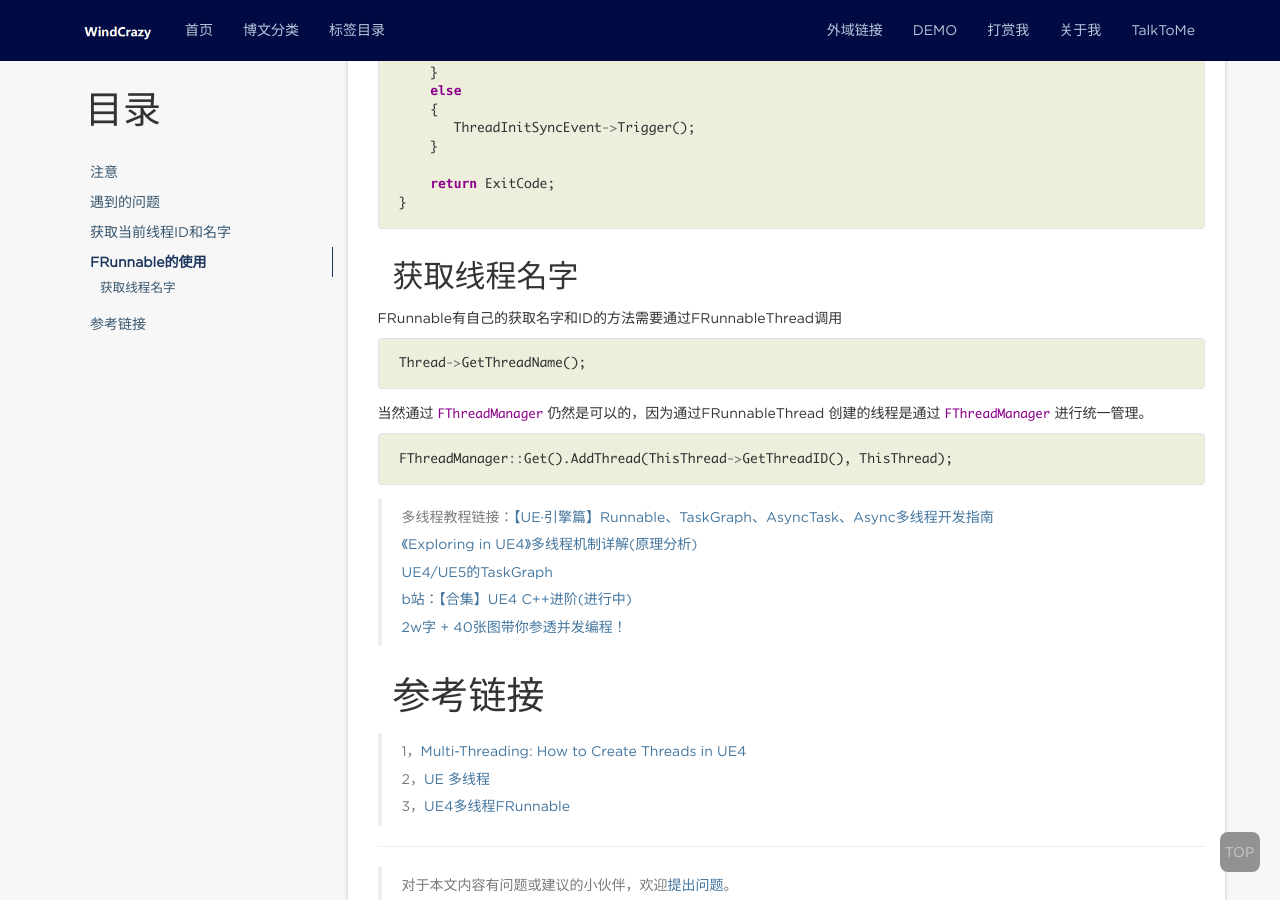
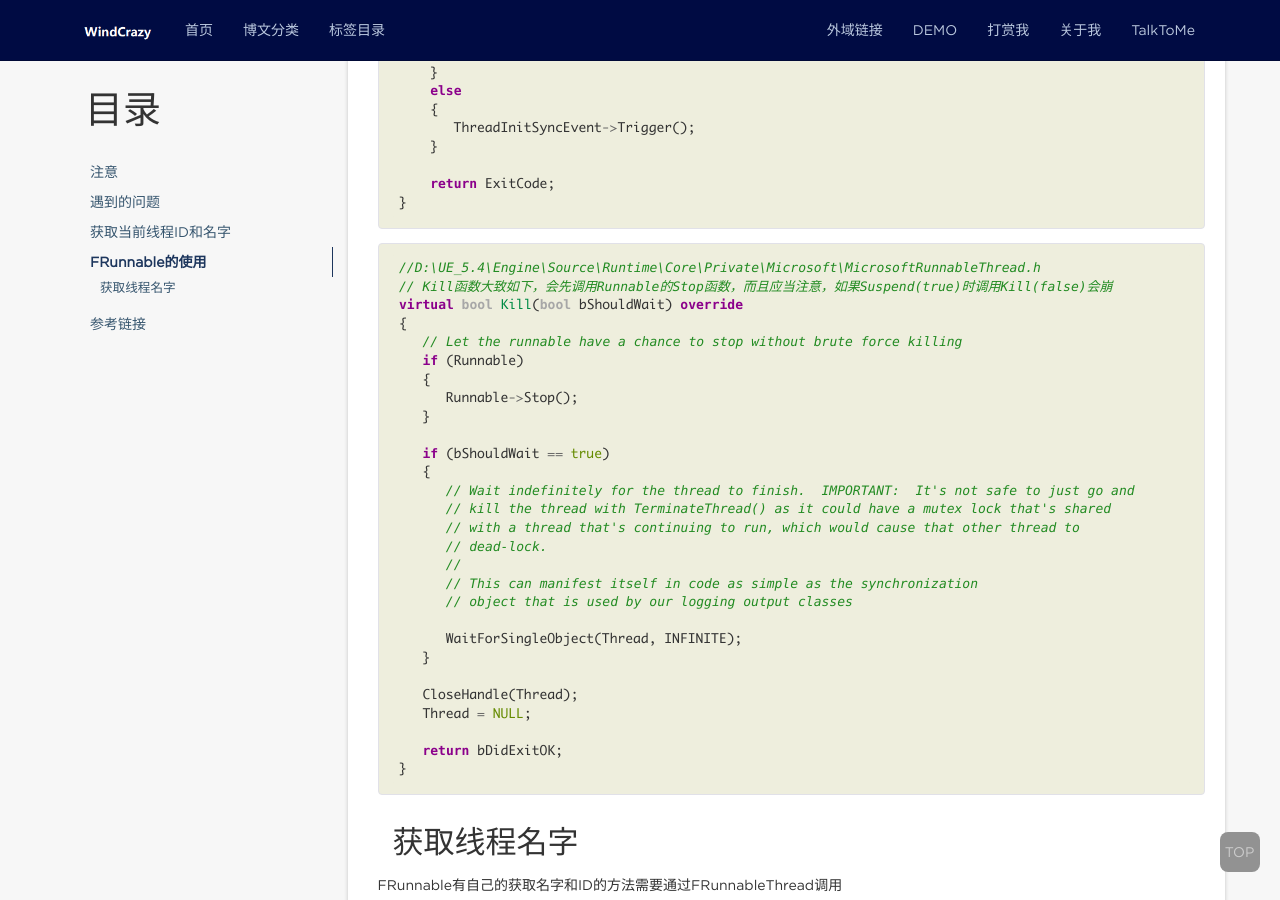
Before and after one commit to windcrazy123/windcrazy123.github.io, a Jekyll site: the page built from _posts/UE/HAL/2024-1-16-Thread.md, in a window 1280 px wide and 900 px high, scrolled down 2668 px. Built offline with Jekyll 4.4.1, drawn with Linux system fonts in a browser that asks for light colours; nearby versions of some CDN libraries; comment, search, counter and statistics services are not loaded.

Commit message:
线程：FRunnable小更新：Kill函数

````diff
--- a/_posts/UE/HAL/2024-1-16-Thread.md
+++ b/_posts/UE/HAL/2024-1-16-Thread.md
@@ -127,6 +127,37 @@ uint32 FRunnableThreadWin::Run()
 }
 ```
 
+```c++
+//D:\UE_5.4\Engine\Source\Runtime\Core\Private\Microsoft\MicrosoftRunnableThread.h
+// Kill函数大致如下，会先调用Runnable的Stop函数，而且应当注意，如果Suspend(true)时调用Kill(false)会崩
+virtual bool Kill(bool bShouldWait) override
+{
+   // Let the runnable have a chance to stop without brute force killing
+   if (Runnable)
+   {
+      Runnable->Stop();
+   }
+
+   if (bShouldWait == true)
+   {
+      // Wait indefinitely for the thread to finish.  IMPORTANT:  It's not safe to just go and
+      // kill the thread with TerminateThread() as it could have a mutex lock that's shared
+      // with a thread that's continuing to run, which would cause that other thread to
+      // dead-lock.
+      //
+      // This can manifest itself in code as simple as the synchronization
+      // object that is used by our logging output classes
+
+      WaitForSingleObject(Thread, INFINITE);
+   }
+
+   CloseHandle(Thread);
+   Thread = NULL;
+
+   return bDidExitOK;
+}
+```
+
 ## 获取线程名字
 
 FRunnable有自己的获取名字和ID的方法需要通过FRunnableThread调用
````
